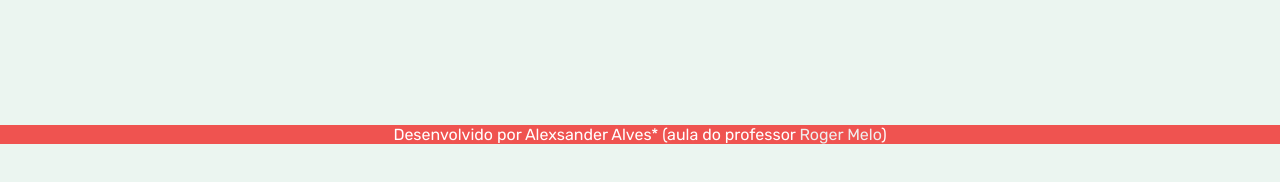
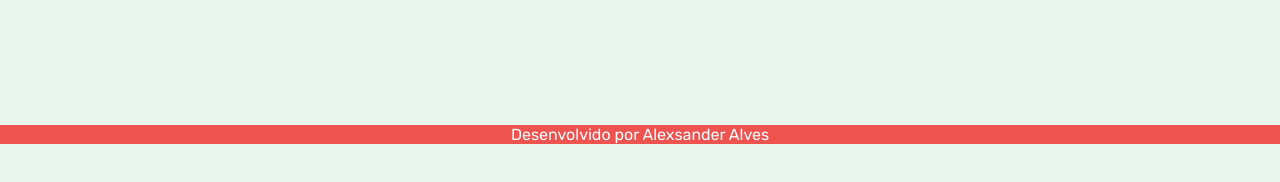
Before and after one commit to alexsandera57/pokedex, a plain HTML site: page index.html in a window 1280 px wide. Shown: the part 78-260 px from the top of the page. Drawn offline with Linux system fonts and the light colour scheme; no server answers.

Commit message:
Code review

```diff
--- a/app.js
+++ b/app.js
@@ -17,7 +17,6 @@ const generateHTML = pokemons =>  pokemons.reduce((accumulator, {name, id, types
         return accumulator
     }, '')
 
-
 const insertPokemonsintoPage = pokemons => {
 
     const ul = document.querySelector('[data-js="pokedex"]')
--- a/index.html
+++ b/index.html
@@ -19,7 +19,7 @@
   </div>
 
   <footer class="footer">
-    <p>Desenvolvido por Alexsander Alves* (aula do professor <a class="link" href="https://www.youtube.com/channel/UCmjDevp9Y8r-qi-xueD3Izg" target="_blank">Roger Melo</a>)</p>
+    <p>Desenvolvido por Alexsander Alves</p>
   </footer>
 
   <script src="./app.js"></script>
--- a/style.css
+++ b/style.css
@@ -150,8 +150,3 @@ body {
 	text-align: center;
 
 }
-
-.link {
-	text-decoration: none;
-	color: #eee;
-}
```
